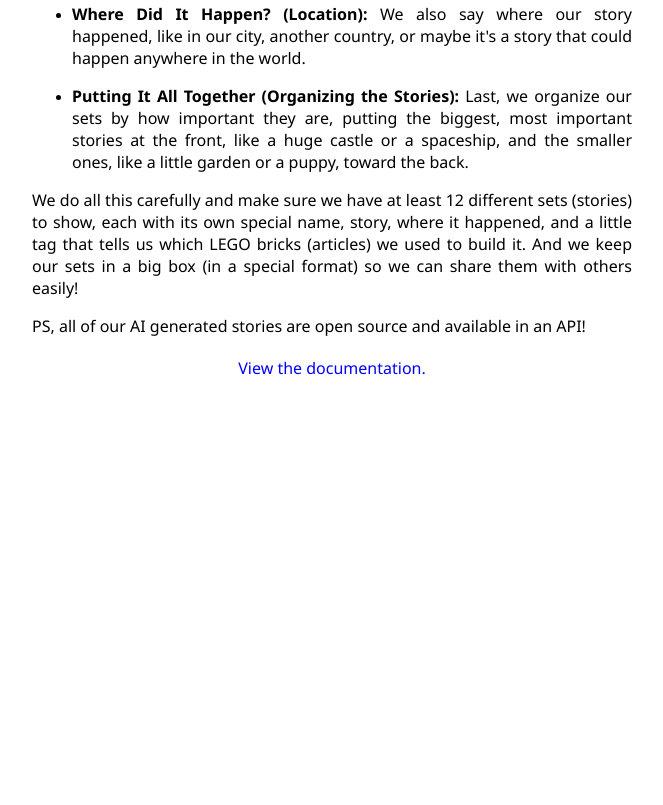
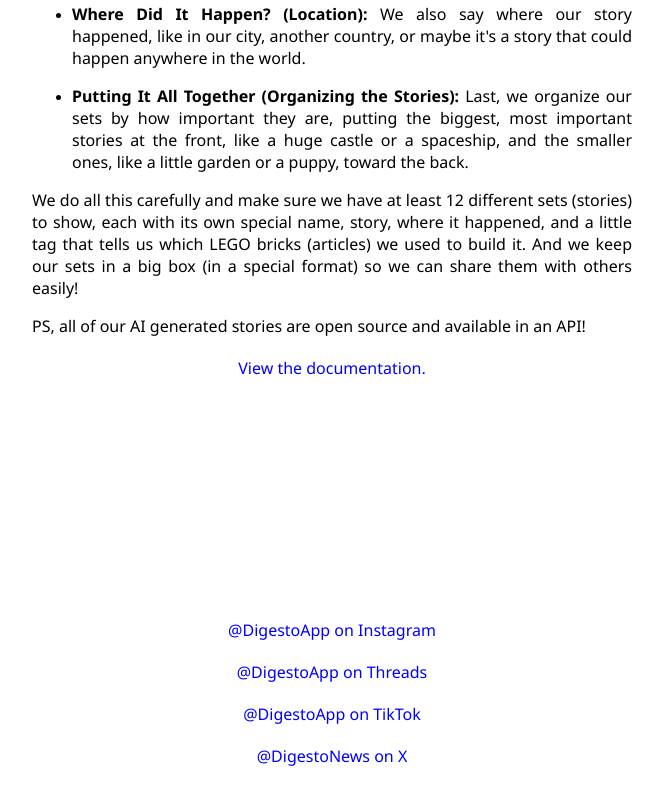
Before and after one commit to DigestoApp/digesto.app, a plain HTML site: page index.html in a window 1280 px wide. Shown: the part 2224-3029 px from the top of the page, without its empty margins (308-971 px from the left). Before the commit the page ends 2831 px from the top, so only its background shows below. Drawn offline with Linux system fonts and the light colour scheme.

Commit message:
added socials

```diff
--- a/index.html
+++ b/index.html
@@ -100,6 +100,12 @@
         <p>PS, all of our AI generated stories are open source and available in an API!</p>
         <a href="https://data.digesto.app">View the documentation.</a>
     </main>
+    <main>
+        <a href="https://instagram.com/digestoapp">@DigestoApp on Instagram</a>
+        <a href="https://threads.net/digestoapp">@DigestoApp on Threads</a>
+        <a href="https://tiktok.com/@digestoapp">@DigestoApp on TikTok</a>
+        <a href="https://x.com/digestoapp">@DigestoNews on X</a>
+    </main>
     <br><br><br><br><br><br><br><br><br><br>
 </body>
 </html>
--- a/main.css
+++ b/main.css
@@ -210,3 +210,7 @@ li {
 main a:hover {
     text-decoration: underline;
 }
+
+a.left {
+    text-align: left !important;
+}
```
